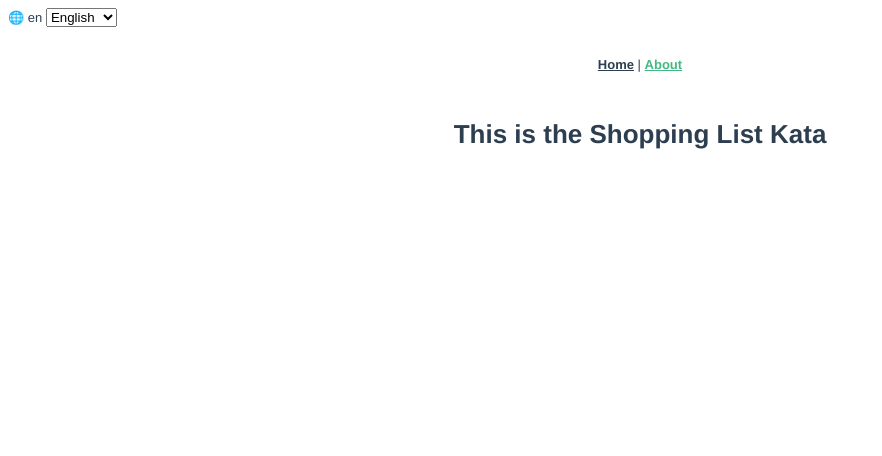
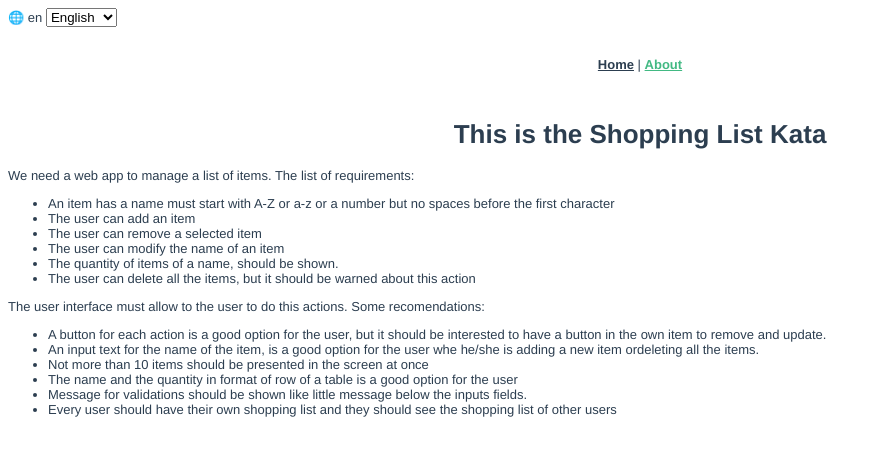
Before and after one commit to danielvillahermosadominguez/shopping_list_vue, a Vue app: page /#/about in a window 1280 px wide. Shown: the top 456 px of the page, without its empty margins (0-882 px from the left). Built offline with nearby package versions, Linux system fonts and the light colour scheme.

Commit message:
filling the about page

```diff
--- a/src/views/AboutView.vue
+++ b/src/views/AboutView.vue
@@ -1,5 +1,26 @@
 <template>
   <div class="about">
-    <h1>{{$t("about-title")}}</h1>
-  </div>
-</template>
+    <h1>{{ $t("about-title") }}</h1>
+    <span style="display:block">
+      <p ALIGN=LEFT> We need a web app to manage a list of items. The list of requirements: </p>
+      <ul>
+        <li ALIGN=LEFT>An item has a name must start with A-Z or a-z or a number but no spaces before the first character</li>
+        <li ALIGN=LEFT>The user can add an item </li>
+        <li ALIGN=LEFT>The user can remove a selected item </li>
+        <li ALIGN=LEFT>The user can modify the name of an item </li>
+        <li ALIGN=LEFT>The quantity of items of a name, should be shown. </li>
+        <li ALIGN=LEFT>The user can delete all the items, but it should be warned about this action </li>
+      </ul>
+      <p ALIGN=LEFT>The user interface must allow to the user to do this actions. Some recomendations: </p>
+      <ul>
+        <li ALIGN=LEFT>A button for each action is a good option for the user, but it should be interested to have a button
+        in the own item to remove and update.</li>
+        <li ALIGN=LEFT>An input text for the name of the item, is a good option for the user whe he/she is adding a new
+        item ordeleting all the items.</li>
+        <li ALIGN=LEFT>Not more than 10 items should be presented in the screen at once </li>
+        <li ALIGN=LEFT>The name and the quantity in format of row of a table is a good option for the user</li>
+        <li ALIGN=LEFT>Message for validations should be shown like little message below the inputs fields. </li>
+        <li ALIGN=LEFT>Every user should have their own shopping list and they should see the shopping list of other users </li>
+      </ul>
+  </span>
+</div></template>
```
Also changed, not shown: 2 other files (tests, documents, lock files or other folders).
